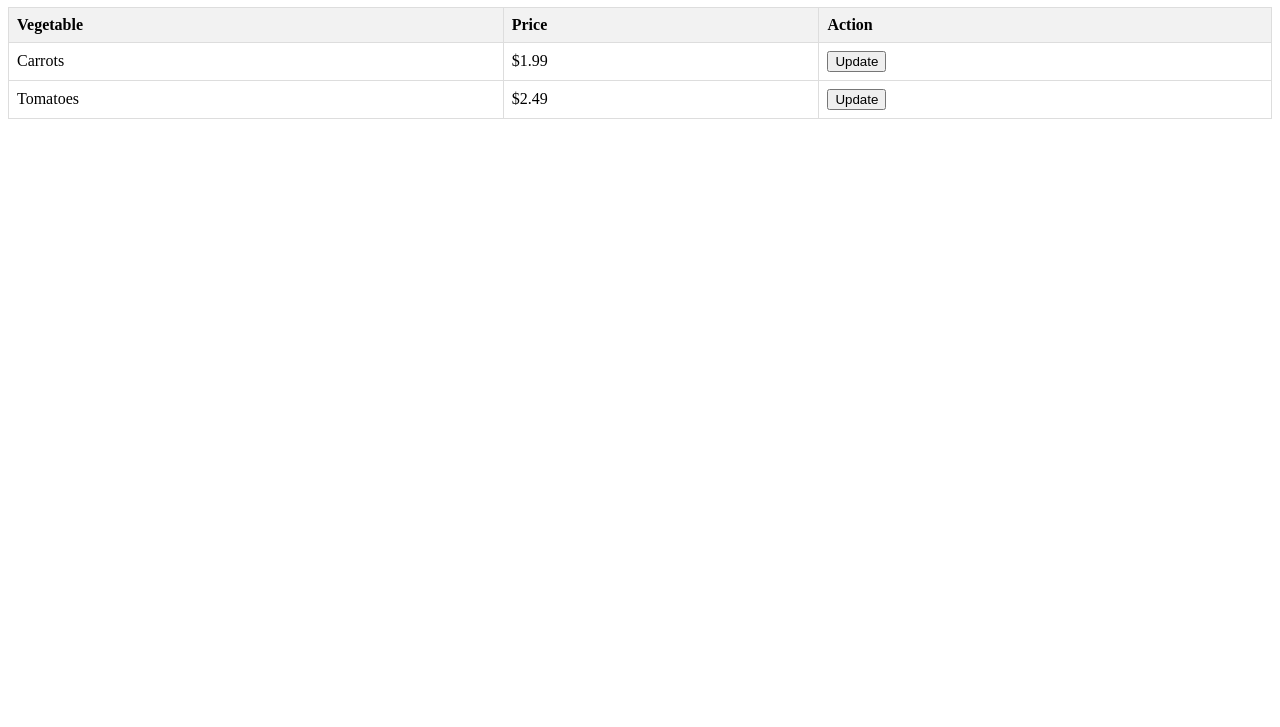
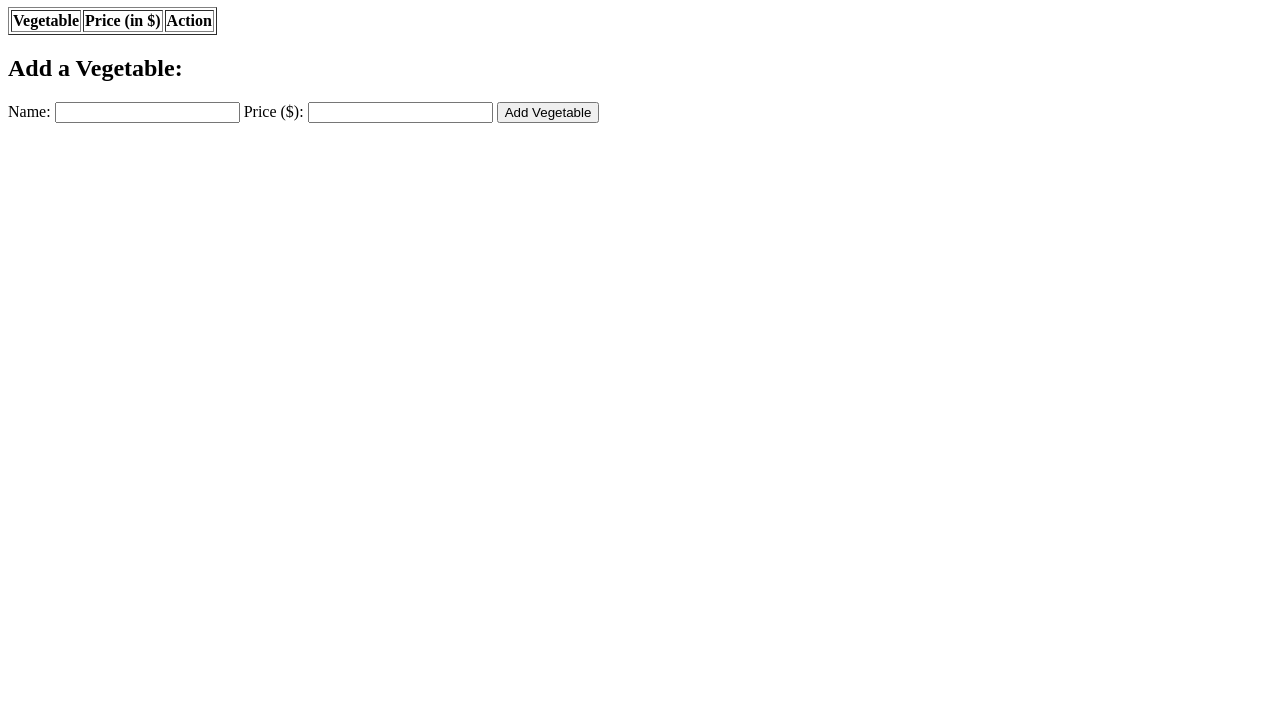
Before and after one commit to GopalPatidar54/share_me, a plain HTML site: page index.html in a window 1280 px wide. Shown: the part 73-800 px from the top of the page. Drawn offline with Linux system fonts and the light colour scheme.

Commit message:
Update index.html

```diff
--- a/index.html
+++ b/index.html
@@ -4,60 +4,90 @@
     <meta charset="UTF-8">
     <meta name="viewport" content="width=device-width, initial-scale=1.0">
     <title>Vegetable Price List</title>
-    <style>
-        table {
-            width: 100%;
-            border-collapse: collapse;
-        }
-        table, th, td {
-            border: 1px solid #ddd;
-        }
-        th, td {
-            padding: 8px;
-            text-align: left;
-        }
-        th {
-            background-color: #f2f2f2;
-        }
-    </style>
 </head>
 <body>
     <h1>Vegetable Price List</h1>
-    <table>
+    <table border="1">
         <thead>
             <tr>
                 <th>Vegetable</th>
-                <th>Price</th>
+                <th>Price (in $)</th>
                 <th>Action</th>
             </tr>
         </thead>
-        <tbody>
-            <tr>
-                <td contenteditable="true">Carrots</td>
-                <td contenteditable="true">$1.99</td>
-                <td><button onclick="updatePrice(this)">Update</button></td>
-            </tr>
-            <tr>
-                <td contenteditable="true">Tomatoes</td>
-                <td contenteditable="true">$2.49</td>
-                <td><button onclick="updatePrice(this)">Update</button></td>
-            </tr>
-            <!-- You can add more rows here -->
+        <tbody id="vegetable-list">
+            <!-- Dynamic rows will be inserted here -->
         </tbody>
     </table>
 
+    <h2>Add a Vegetable:</h2>
+    <form id="add-vegetable-form">
+        <label for="vegetable-name">Name:</label>
+        <input type="text" id="vegetable-name" required>
+        <label for="vegetable-price">Price ($):</label>
+        <input type="number" id="vegetable-price" required>
+        <button type="submit">Add Vegetable</button>
+    </form>
+
     <script>
-        function updatePrice(button) {
-            const row = button.parentNode.parentNode;
-            const vegetableCell = row.cells[0];
-            const priceCell = row.cells[1];
+        // Check for existing data in localStorage and initialize the list
+        let vegetableData = JSON.parse(localStorage.getItem('vegetableData')) || [];
 
-            const newPrice = prompt(`Update the price for ${vegetableCell.textContent}`, priceCell.textContent);
+        function updateTable() {
+            const tableBody = document.getElementById('vegetable-list');
+            tableBody.innerHTML = '';
 
-            if (newPrice !== null) {
-                priceCell.textContent = newPrice;
+            for (const data of vegetableData) {
+                const row = document.createElement('tr');
+                row.innerHTML = `
+                    <td>${data.name}</td>
+                    <td>${data.price}</td>
+                    <td><button onclick="updatePrice(${data.id})">Update Price</button></td>
+                `;
+                tableBody.appendChild(row);
             }
         }
+
+        function updatePrice(vegetableId) {
+            const newPrice = parseFloat(prompt('Enter the new price for this vegetable:'));
+            if (!isNaN(newPrice)) {
+                for (const data of vegetableData) {
+                    if (data.id === vegetableId) {
+                        data.price = newPrice;
+                        localStorage.setItem('vegetableData', JSON.stringify(vegetableData));
+                        updateTable();
+                        break;
+                    }
+                }
+            }
+        }
+
+        updateTable();
+
+        const addVegetableForm = document.getElementById('add-vegetable-form');
+        addVegetableForm.addEventListener('submit', function (event) {
+            event.preventDefault();
+            const nameInput = document.getElementById('vegetable-name');
+            const priceInput = document.getElementById('vegetable-price');
+
+            const name = nameInput.value;
+            const price = parseFloat(priceInput.value);
+
+            if (name && !isNaN(price)) {
+                const newVegetable = {
+                    id: Date.now(),
+                    name,
+                    price
+                };
+
+                vegetableData.push(newVegetable);
+                localStorage.setItem('vegetableData', JSON.stringify(vegetableData));
+                updateTable();
+
+                nameInput.value = '';
+                priceInput.value = '';
+            }
+        });
     </script>
 </body>
 </html>
```
